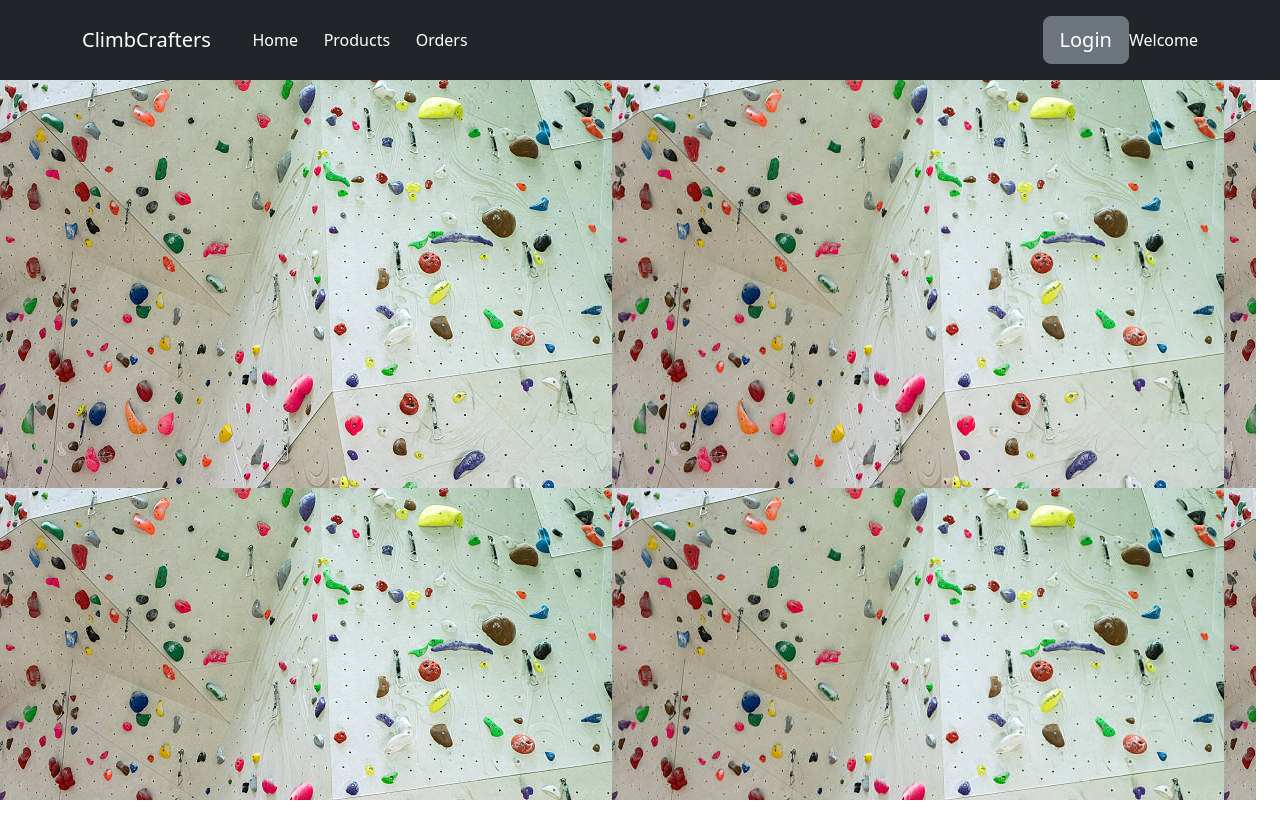
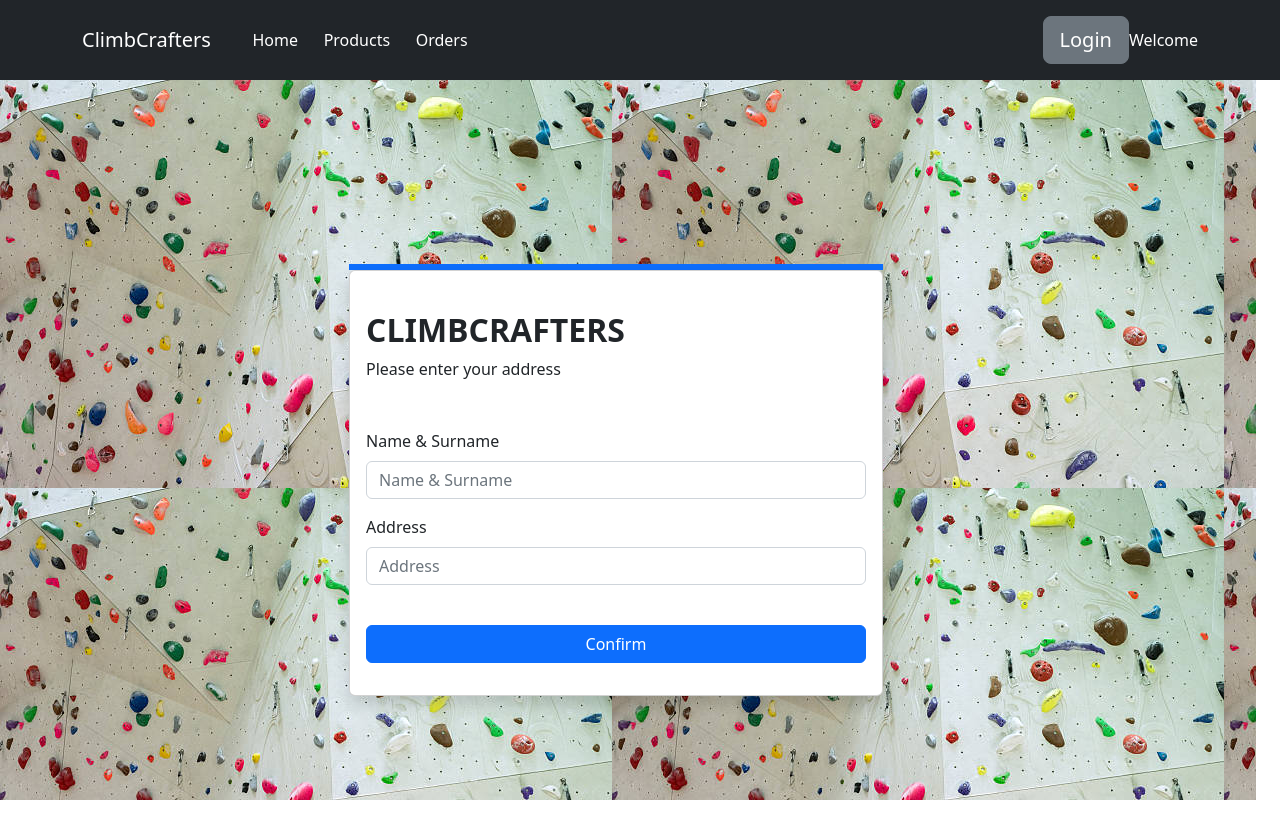
Before and after one commit to garcesote/ClimbCrafters, a React (Create React App) app: page /customer-details in a window 1280 px wide. Shown: the top 838 px of the page. Before the commit the page ends 800 px from the top, so only its background shows below. Built offline with nearby package versions, Linux system fonts and the light colour scheme.

Commit message:
Añadir descarga de pedidos desde la base de datos, falta terminarlo

```diff
--- a/src/App.js
+++ b/src/App.js
@@ -14,6 +14,7 @@ import Login from './Pages/Login';
 import Signup from './Pages/Signup';
 import DetailProduct from './Pages/DetailProduct';
 import Confirmation from './Pages/Confirmation';
+import CustomerDetails from './Pages/CustomerDetails';
 
 function App() {
 
@@ -94,6 +95,7 @@ function App() {
                       <Route path='/signup' element={<Signup />} />
                       <Route path='/detail-product/:id' element={<DetailProduct />} />
                       <Route path='/confirmation' element={<Confirmation />} />
+                      <Route path='/customer-details' element={<CustomerDetails />} />
                     </Routes>
                   </Col>
                   <Col sm={3} style={{ height: '90vh', backgroundColor: 'lightgrey' }}>
@@ -111,6 +113,7 @@ function App() {
                       <Route path='/signup' element={<Signup />} />
                       <Route path='/detail-product/:id' element={<DetailProduct />} />
                       <Route path='/confirmation' element={<Confirmation />} />
+                      <Route path='/customer-details' element={<CustomerDetails />} />
                     </Routes>
                   </Col>
                 </Row>
--- a/src/Pages/Confirmation.js
+++ b/src/Pages/Confirmation.js
@@ -26,7 +26,7 @@ const Confirmation = () => {
                                     <div className="mb-3">
                                         <Order data={carritoOrder}></Order>
                                         <div className="mt-3">
-                                            <Link to="/">
+                                            <Link to="/customer-details">
                                                 <Button variant="primary" type="submit">
                                                     Confirm order
                                                 </Button>
--- /dev/null
+++ b/src/Pages/CustomerDetails.js
@@ -0,0 +1,105 @@
+// import axios from 'axios';
+import styles from './Home.css';
+import './Home.css'
+import { Button, Form, Card, Row, Col, Container } from 'react-bootstrap';
+import { Link, useNavigate } from 'react-router-dom';
+import React, { useState, useContext, useEffect } from 'react';
+import axios from "axios";
+import LoginContext from '../Storage/LoginContext';
+import AutContext from '../Storage/AutContext';
+
+function CustomerDetails() {
+
+    const [customerUser, setCustomerUser] = useState("");
+    const [customerAddress, setCustomerAddress] = useState("");
+    const [error, setError] = useState(false);
+    const loginContext = useContext(LoginContext);
+    const carrito = useContext(AutContext);
+    const navigate = useNavigate();
+
+    const customerUserHandler = (event) => {
+        setCustomerUser(event.target.value)
+    }
+    const customerAddressHandler = (event) => {
+        setCustomerAddress(event.target.value)
+    }
+
+
+    const submitHandler = (event) => {
+        event.preventDefault();
+
+        if( customerUser.length > 0 && customerAddress.length > 0) {
+            const pedido = {
+                details: { name: customerUser, address: customerAddress },
+                products: carrito.carritoData
+            }
+
+            // Guardar pedido en la base de datos
+            axios.post('https://climbcrafters-default-rtdb.europe-west1.firebasedatabase.app/users/' + loginContext.email + '/pedidos.json', pedido)
+                .then((response) => {
+
+                }).catch((error) => {
+                    console.log(error)
+                })
+            navigate('/orders')
+        }
+        else {
+            setError(true)
+        }
+
+    }
+
+    return (
+        <>
+            <div>
+                <Container>
+                    <Row className="vh-100 d-flex justify-content-center align-items-center">
+                        <Col md={8} lg={6} xs={12}>
+                            <div className="border border-3 border-primary"></div>
+                            <Card className="shadow">
+                                <Card.Body>
+                                    <div className="mb-3 mt-md-4">
+                                        <h2 className="fw-bold mb-2 text-uppercase ">ClimbCrafters</h2>
+                                        <p className=" mb-5">Please enter your address</p>
+                                        <div className="mb-3">
+                                            <Form onSubmit={submitHandler}>
+                                                <Form.Group className="mb-3" controlId="formBasicEmail">
+                                                    <Form.Label className="text-center">
+                                                        Name & Surname
+                        </Form.Label>
+                                                    <Form.Control type="text" placeholder="Name & Surname" onChange={customerUserHandler} />
+                                                </Form.Group>
+
+                                                <Form.Group className="mb-3" controlId="formBasicEmail">
+                                                    <Form.Label className="text-center">
+                                                        Address
+                        </Form.Label>
+                                                    <Form.Control type="text" placeholder="Address" onChange={customerAddressHandler} />
+                                                </Form.Group>
+
+                                                <br></br>
+                                                {
+                                                    error &&
+                                                    <p style={{ color: "red" }}>Introduce your details please...</p>
+
+                                                }
+                                                <div className="d-grid">
+                                                    <Button variant="primary" type="submit">
+                                                        Confirm
+                        </Button>
+                                                </div>
+                                            </Form>
+                                        </div>
+                                    </div>
+                                </Card.Body>
+                            </Card>
+                        </Col>
+                    </Row>
+                </Container>
+            </div>
+
+        </>
+    );
+}
+
+export default CustomerDetails;
--- a/src/Pages/Orders.js
+++ b/src/Pages/Orders.js
@@ -1,13 +1,34 @@
-import React from "react";
+import React , { useState, useContext, useEffect }from "react";
 import AutContext from "../Storage/AutContext";
+import LoginContext from "../Storage/LoginContext";
+import axios from 'axios';
 
 const Orders = () => {
 
-    var carrito = React.useContext(AutContext);
+    const carrito = useContext(AutContext);
+    const loginContext = useContext(LoginContext);
 
-    console.log('Order: '+carrito.carrito);
+    useEffect(() => {
+        // login
+        console.log(loginContext.email)
+        axios.get("https://climbcrafters-default-rtdb.europe-west1.firebasedatabase.app/users/" + loginContext.email + "/pedidos.json", )
+            .then((response) => {
+                console.log(response)
+            }).catch((error) => {
+                console.log(error)
+            })
+    }, [])
     return(
-        <h1>ORDERS PAGE</h1>
+        <div>
+            {
+                loginContext.login
+                ?
+                <h1>ORDERS PAGE</h1>
+                :
+                <h1>Login to see your orders</h1>
+            }
+
+        </div>
     )
 }
 
```
